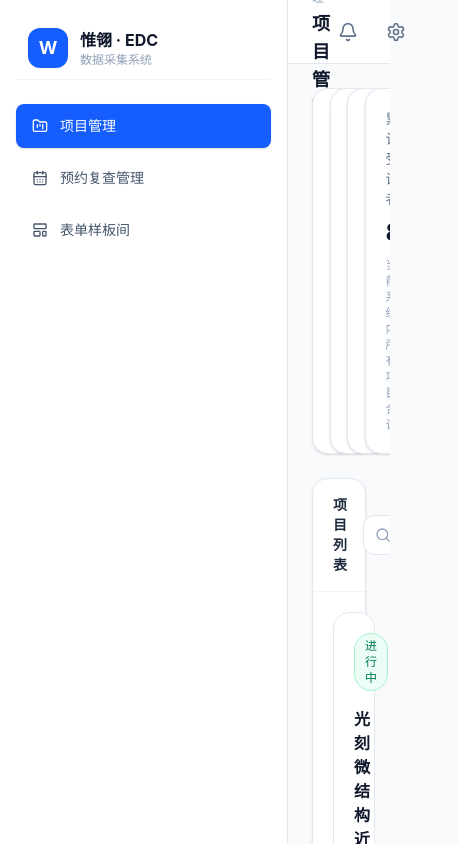
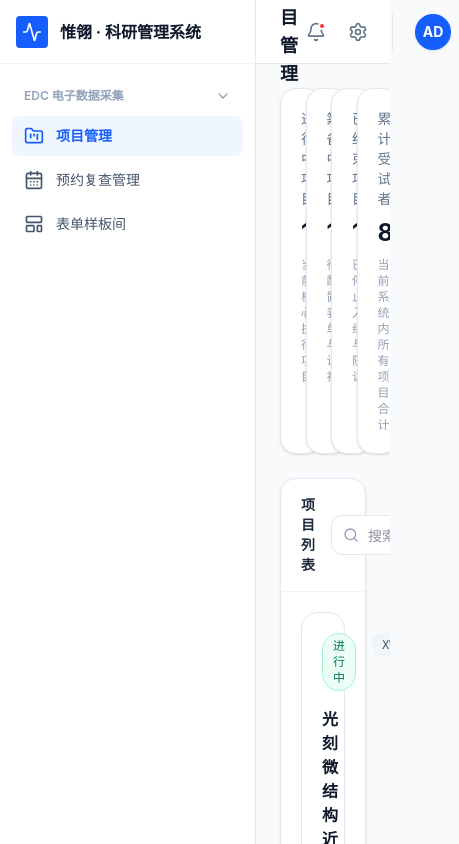
Before and after one commit to WeiaiHealth-Software/ctms-prd, a React (Vite) app: page /#/projects in a window 390 px wide. Shown: the top 844 px of the page, 459 px wide, since content can reach past the window. Built offline with nearby package versions, Linux system fonts and the light colour scheme.

Commit message:
feat: 优化 layout

```diff
--- a/src/app/layout/AppHeader.tsx
+++ b/src/app/layout/AppHeader.tsx
@@ -1,63 +1,51 @@
-import { Bell, ChevronRight, Settings } from 'lucide-react'
-import { useLocation, useParams } from 'react-router'
-
-function getBreadcrumbs(pathname: string, params: Record<string, string | undefined>) {
-  if (pathname.startsWith('/projects/') && pathname.includes('/subjects/')) {
-    return ['项目管理', params.projectId || '项目详情', params.subjectId || '受试者详情']
-  }
-  if (pathname.startsWith('/projects/')) {
-    return ['项目管理', params.projectId || '项目详情']
-  }
-  if (pathname.startsWith('/appointments')) {
-    return ['预约复查管理']
-  }
-  if (pathname.startsWith('/templates/builder')) {
-    return ['表单样板间', '动态表单引擎']
-  }
-  if (pathname.startsWith('/templates')) {
-    return ['表单样板间']
-  }
-  return ['项目管理']
-}
+import { Bell, Settings } from 'lucide-react'
+import { useLocation } from 'react-router'
 
 function getTitle(pathname: string) {
   if (pathname.startsWith('/projects/') && pathname.includes('/subjects/')) return '受试者详情'
   if (pathname.startsWith('/projects/')) return '项目详情'
   if (pathname.startsWith('/projects')) return '项目管理'
   if (pathname.startsWith('/appointments')) return '预约复查管理'
-  if (pathname.startsWith('/templates/builder')) return '表单样板间 / 动态表单引擎'
+  if (pathname.startsWith('/templates/builder')) return '动态表单引擎'
   if (pathname.startsWith('/templates')) return '表单样板间'
-  return '惟翎 · EDC'
+  return 'Dashboard'
 }
 
 export default function AppHeader() {
   const location = useLocation()
-  const params = useParams()
 
-  const breadcrumbs = getBreadcrumbs(location.pathname, params)
   const title = getTitle(location.pathname)
 
   return (
-    <header className="h-16 bg-white border-b border-slate-200 px-6 flex items-center justify-between">
-      <div>
-        <div className="flex items-center gap-2 text-xs text-slate-400">
-          {breadcrumbs.map((item, idx) => (
-            <div key={`${item}-${idx}`} className="flex items-center gap-2">
-              {idx > 0 && <ChevronRight className="w-3 h-3" />}
-              <span>{item}</span>
-            </div>
-          ))}
-        </div>
-        <h1 className="text-lg font-bold text-slate-900 mt-1">{title}</h1>
+    <header className="h-16 bg-white border-b border-slate-200 px-6 flex items-center justify-between shrink-0">
+      {/* 左侧：页面标题 */}
+      <div className="flex items-center gap-3">
+        <h1 className="text-lg font-bold text-slate-900">{title}</h1>
       </div>
 
-      <div className="flex items-center gap-3">
-        <button className="p-2 rounded-lg hover:bg-slate-100 text-slate-500">
-          <Bell className="w-5 h-5" />
-        </button>
-        <button className="p-2 rounded-lg hover:bg-slate-100 text-slate-500">
-          <Settings className="w-5 h-5" />
-        </button>
+      {/* 右侧：个人信息、消息、设置 */}
+      <div className="flex items-center gap-4">
+        {/* 消息与设置 */}
+        <div className="flex items-center gap-1.5 border-r border-slate-200 pr-4">
+          <button className="relative p-2 rounded-full hover:bg-slate-100 text-slate-500 transition-colors">
+            <Bell className="w-5 h-5" />
+            <span className="absolute top-2 right-2 w-2 h-2 bg-red-500 rounded-full border-2 border-white"></span>
+          </button>
+          <button className="p-2 rounded-full hover:bg-slate-100 text-slate-500 transition-colors">
+            <Settings className="w-5 h-5" />
+          </button>
+        </div>
+
+        {/* 个人信息 */}
+        <div className="flex items-center gap-3 cursor-pointer hover:bg-slate-50 p-1.5 pr-2 rounded-lg transition-colors">
+          <div className="text-right hidden sm:block">
+            <div className="text-sm font-medium text-slate-700">管理员</div>
+            <div className="text-xs text-slate-400">admin@crs.com</div>
+          </div>
+          <div className="w-9 h-9 rounded-full bg-blue-600 text-white flex items-center justify-center text-sm font-bold shadow-sm">
+            AD
+          </div>
+        </div>
       </div>
     </header>
   )
--- a/src/app/layout/AppSidebar.tsx
+++ b/src/app/layout/AppSidebar.tsx
@@ -1,4 +1,5 @@
-import { CalendarDays, FolderKanban, LayoutTemplate } from 'lucide-react'
+import { useState } from 'react'
+import { CalendarDays, FolderKanban, LayoutTemplate, RefreshCw, ChevronLeft, ChevronRight, Activity, ChevronDown } from 'lucide-react'
 import { NavLink } from 'react-router'
 import { classNames } from '../../lib/classNames'
 
@@ -21,52 +22,97 @@ const navItems = [
 ]
 
 export default function AppSidebar() {
+  const [isCollapsed, setIsCollapsed] = useState(false)
+
   return (
-    <aside className="w-72 bg-white border-r border-slate-200 p-4 flex flex-col shrink-0">
-      <div className="h-16 px-3 flex items-center gap-3 border-b border-slate-100">
-        <div className="w-10 h-10 rounded-xl bg-blue-600 text-white flex items-center justify-center font-bold text-lg">
-          W
+    <aside
+      className={classNames(
+        "bg-white border-r border-slate-200 flex flex-col shrink-0 transition-all duration-300 relative",
+        isCollapsed ? "w-20" : "w-64"
+      )}
+    >
+      {/* 顶部 Logo 与标题 */}
+      <div className="h-16 flex items-center px-4 gap-3 border-b border-slate-100 shrink-0">
+        <div className="w-8 h-8 rounded bg-blue-600 text-white flex items-center justify-center shrink-0">
+          <Activity className="w-5 h-5" />
         </div>
-        <div>
-          <div className="text-base font-bold text-slate-900">惟翎 · EDC</div>
-          <div className="text-xs text-slate-400">数据采集系统</div>
-        </div>
+        {!isCollapsed && (
+          <span className="font-bold text-slate-900 truncate text-base">
+            惟翎 · 科研管理系统
+          </span>
+        )}
       </div>
 
-      <nav className="mt-6 space-y-2">
+      {/* 中间 Tab 导航 */}
+      <nav className="flex-1 overflow-y-auto py-4 px-3 space-y-1">
+        {/* 这里模拟一个一级菜单的标题，如果是展开状态 */}
+        {!isCollapsed && (
+          <div className="px-3 py-2 text-xs font-semibold text-slate-400 mb-1 flex items-center justify-between">
+            <span>EDC 电子数据采集</span>
+            <ChevronDown className="w-4 h-4" />
+          </div>
+        )}
+
         {navItems.map((item) => {
           const Icon = item.icon
           return (
             <NavLink
               key={item.to}
               to={item.to}
+              title={isCollapsed ? item.label : undefined}
               className={({ isActive }) =>
                 classNames(
-                  'w-full flex items-center gap-3 px-4 py-3 rounded-lg text-sm transition',
+                  'w-full flex items-center rounded-lg transition-colors duration-200',
+                  isCollapsed ? 'justify-center p-3' : 'px-3 py-2.5 gap-3 text-sm',
                   isActive
-                    ? 'bg-blue-600 text-white shadow-sm'
-                    : 'text-slate-600 hover:bg-slate-100 hover:text-slate-900'
+                    ? 'bg-blue-50 text-blue-600 font-semibold'
+                    : 'text-slate-600 hover:bg-slate-50 hover:text-slate-900'
                 )
               }
             >
-              <Icon className="w-4 h-4" />
-              <span>{item.label}</span>
+              <Icon className="w-5 h-5 shrink-0" />
+              {!isCollapsed && <span className="truncate">{item.label}</span>}
             </NavLink>
           )
         })}
       </nav>
 
-      <div className="mt-auto p-3 rounded-xl bg-slate-50 border border-slate-200">
-        <div className="text-xs text-slate-400">当前登录</div>
-        <div className="mt-2 flex items-center gap-3">
-          <div className="w-9 h-9 rounded-full bg-blue-100 text-blue-700 flex items-center justify-center text-sm font-bold">
-            PI
+      {/* 底部固定区域：刷新按钮、版本号、折叠按钮 */}
+      <div className="h-14 border-t border-slate-200 flex items-center justify-between px-4 shrink-0 text-slate-400">
+        {!isCollapsed ? (
+          <>
+            <div className="flex flex-col text-xs">
+              <span className="font-medium text-slate-500">v1.0.0</span>
+              <span className="text-slate-400 scale-90 origin-left">commitid</span>
+            </div>
+            <div className="flex items-center gap-1">
+              <button
+                className="p-1.5 hover:bg-slate-100 rounded-md transition-colors"
+                title="刷新"
+                onClick={() => window.location.reload()}
+              >
+                <RefreshCw className="w-4 h-4" />
+              </button>
+              <button
+                className="p-1.5 hover:bg-slate-100 rounded-md transition-colors"
+                onClick={() => setIsCollapsed(true)}
+                title="收起侧边栏"
+              >
+                <ChevronLeft className="w-4 h-4" />
+              </button>
+            </div>
+          </>
+        ) : (
+          <div className="w-full flex flex-col items-center gap-3">
+            <button
+              className="p-1.5 hover:bg-slate-100 rounded-md transition-colors"
+              onClick={() => setIsCollapsed(false)}
+              title="展开侧边栏"
+            >
+              <ChevronRight className="w-4 h-4" />
+            </button>
           </div>
-          <div>
-            <div className="text-sm font-medium text-slate-800">Admin</div>
-            <div className="text-xs text-slate-400">系统管理员</div>
-          </div>
-        </div>
+        )}
       </div>
     </aside>
   )
```
